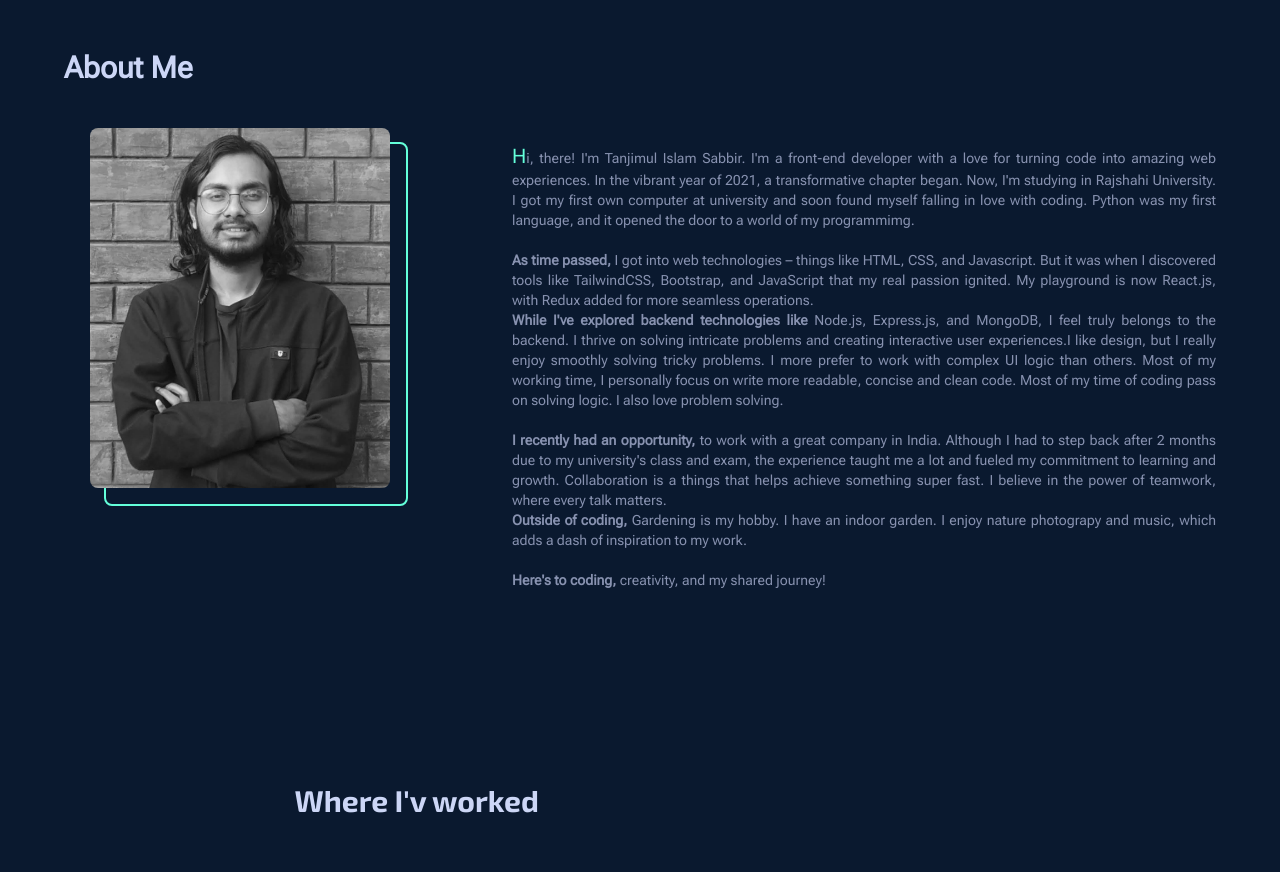
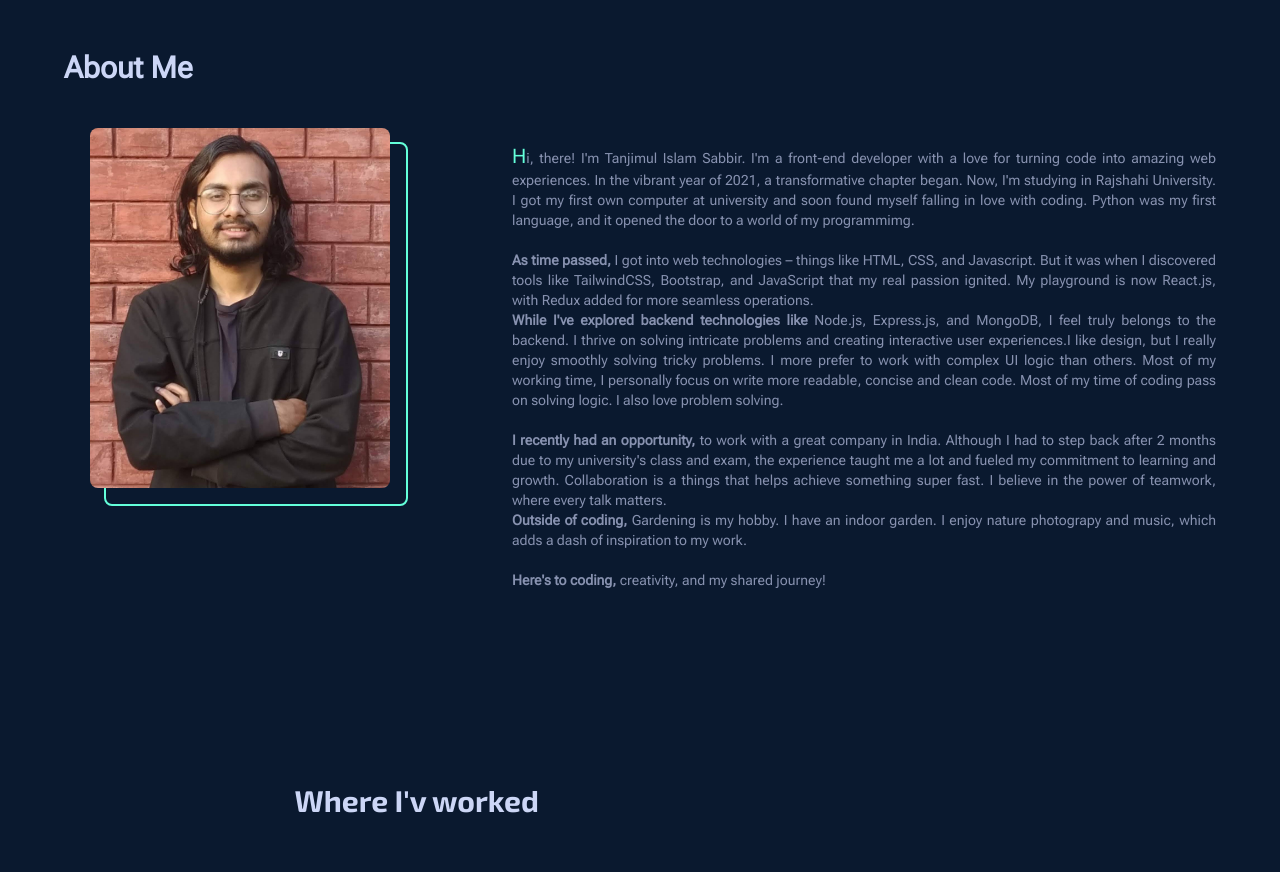
Before and after one commit to TanjimulSabbir/my-portfolio, a React (Vite) app: page / in a window 1280 px wide. Shown: the part 1040-1912 px from the top of the page. Built offline with nearby package versions, Linux system fonts and the light colour scheme.

Commit message:
intro-background change

```diff
--- a/src/Components/Pages/About/About.jsx
+++ b/src/Components/Pages/About/About.jsx
@@ -39,7 +39,7 @@ const About = () => {
 
                     <div className="flex items-center justify-center border-2 border-custom-highLightTextColor rounded-lg relative transition duration-700 transform group-hover:translate-y-8 group-hover:-rotate-6">
 
-                        <img className="w-[300px] h-[360px] relative rounded-lg bottom-4 right-4 hover:border-2 hover:border-custom-highLightTextColor grayscale"
+                        <img className="w-[300px] h-[360px] relative rounded-lg bottom-4 right-4 hover:border-2 hover:border-custom-highLightTextColor"
                             src={TanjimulSabbir}
                             alt="TanjimulSabbir"
                         />
```
